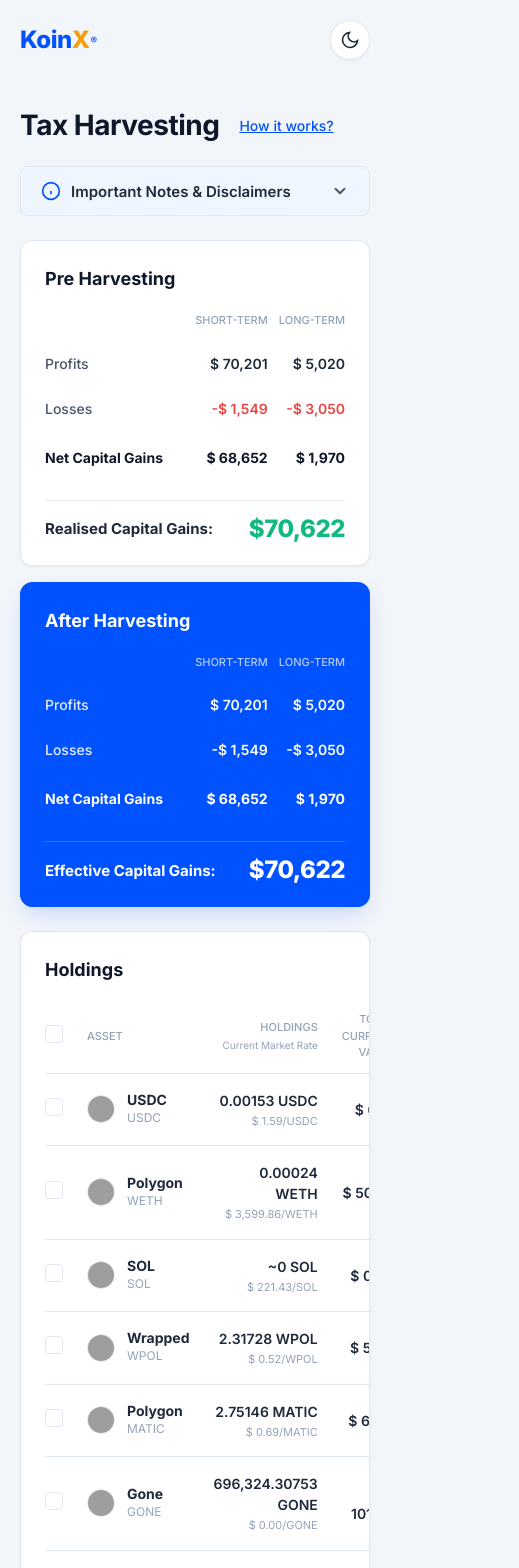
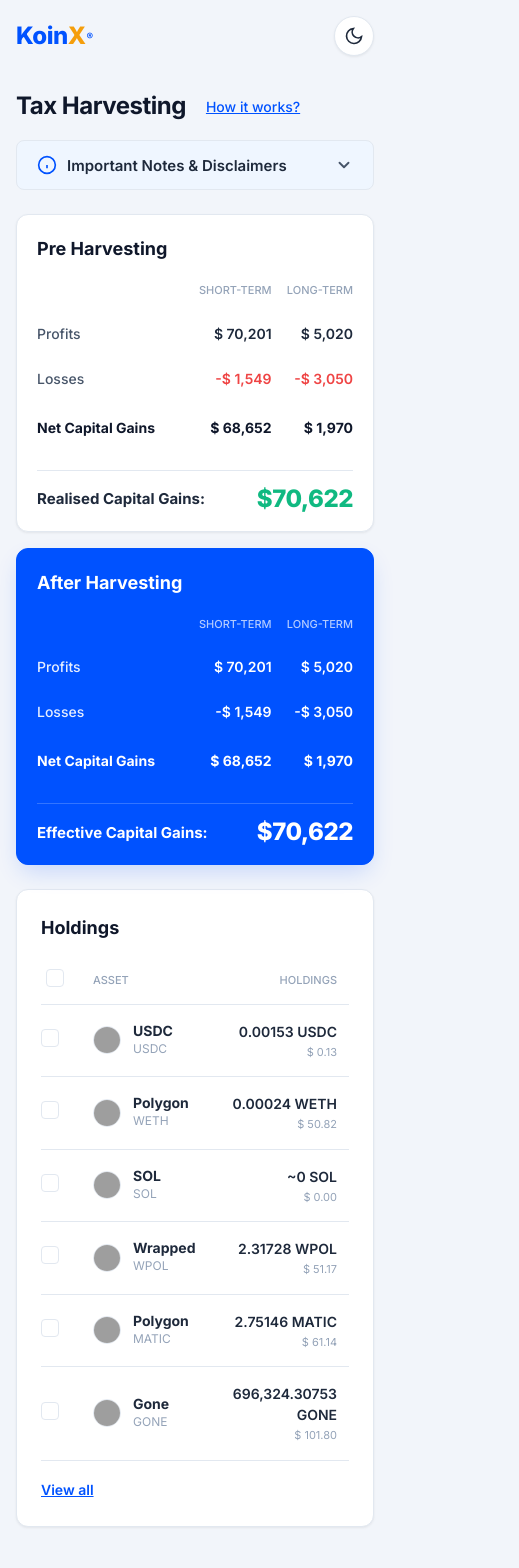
Before and after one commit to rishavtarway/koinx-tax-loss-harvesting, a React (Vite) app: page / in a window 390 px wide. Shown: the top 1568 px of the page, 519 px wide, since content can reach past the window. Built offline with nearby package versions, Linux system fonts and the light colour scheme; grey boxes are pictures that could not be loaded.

Commit message:
feat: implement dynamic system theme synchronizer and mobile responsive columns

```diff
--- a/src/App.jsx
+++ b/src/App.jsx
@@ -7,7 +7,7 @@
 import { computeHarvestedGains } from './utils/calculations';
 
 /**
- * Figma-exact Tax Loss Harvesting Orchestrator App Component
+ * Figma-exact, Mobile Responsive, and System-Theme-Aware Tax Loss Harvesting App Component
  */
 export default function App() {
   const [capitalGains, setCapitalGains] = useState(null);
@@ -16,12 +16,31 @@
   const [loading, setLoading] = useState(true);
   const [error, setError] = useState(null);
 
-  // Theme state: default is light mode matching the main Figma mockup
+  // Theme state synchronized with the OS setting
   const [theme, setTheme] = useState('light');
 
-  // Initialize theme
+  // Automatically load and listen to OS system colors (Light/Dark mode)
   useEffect(() => {
-    document.documentElement.setAttribute('data-theme', 'light');
+    const mediaQuery = window.matchMedia('(prefers-color-scheme: dark)');
+
+    // Set initial state
+    const systemPrefersDark = mediaQuery.matches;
+    const initialTheme = systemPrefersDark ? 'dark' : 'light';
+    setTheme(initialTheme);
+    document.documentElement.setAttribute('data-theme', initialTheme);
+
+    // System theme change listener
+    const handleSystemThemeChange = (e) => {
+      const nextTheme = e.matches ? 'dark' : 'light';
+      setTheme(nextTheme);
+      document.documentElement.setAttribute('data-theme', nextTheme);
+    };
+
+    // Standard media listener binding
+    mediaQuery.addEventListener('change', handleSystemThemeChange);
+    return () => {
+      mediaQuery.removeEventListener('change', handleSystemThemeChange);
+    };
   }, []);
 
   const handleToggleTheme = () => {
@@ -40,7 +59,7 @@
       try {
         setLoading(true);
         const [gainsRes, holdingsRes] = await Promise.all([
-          getCapitalGainsData(600), // simulated premium loading delay
+          getCapitalGainsData(600), // simulated network latency
           getHoldingsData(800)
         ]);
 
--- a/src/components/HoldingsTable.jsx
+++ b/src/components/HoldingsTable.jsx
@@ -37,7 +37,7 @@
 };
 
 /**
- * Figma-exact Holdings Table Component
+ * Figma-exact Holdings Table Component with Mobile Responsiveness
  *
  * @param {object} props
  * @param {Array} props.holdings - Complete array of crypto asset holdings
@@ -101,14 +101,14 @@
               <th style={{ textAlign: 'left' }}>Asset</th>
               <th className="th-right" style={{ textAlign: 'right' }}>
                 <div>Holdings</div>
-                <div style={{ textTransform: 'none', fontSize: '10px', color: 'var(--c-text-muted)', marginTop: '2px', fontWeight: 'normal' }}>
+                <div className="hide-mobile" style={{ textTransform: 'none', fontSize: '10px', color: 'var(--c-text-muted)', marginTop: '2px', fontWeight: 'normal' }}>
                   Current Market Rate
                 </div>
               </th>
-              <th className="th-right" style={{ textAlign: 'right' }}>Total Current Value</th>
-              <th className="th-right" style={{ textAlign: 'right' }}>Short-term</th>
-              <th className="th-right" style={{ textAlign: 'right' }}>Long-Term</th>
-              <th className="th-right" style={{ textAlign: 'right' }}>Amount to Sell</th>
+              <th className="th-right hide-mobile" style={{ textAlign: 'right' }}>Total Current Value</th>
+              <th className="th-right hide-mobile" style={{ textAlign: 'right' }}>Short-term</th>
+              <th className="th-right hide-mobile" style={{ textAlign: 'right' }}>Long-Term</th>
+              <th className="th-right hide-mobile" style={{ textAlign: 'right' }}>Amount to Sell</th>
             </tr>
           </thead>
           <tbody>
@@ -158,25 +158,30 @@
                     </div>
                   </td>
 
-                  {/* Holdings Balance */}
+                  {/* Holdings Balance (responsive subtitle displays Total Current Value in mobile, and Average Buy price in desktop) */}
                   <td className="td-right">
                     <div className="val-primary">
                       {formatFigmaCryptoBalance(holding.totalHolding, holding.coin).replace(` ${holding.coin}`, '')} {holding.coin}
                     </div>
-                    <div className="val-secondary">
+                    {/* Desktop only subtext */}
+                    <div className="val-secondary hide-mobile">
                       $ {holding.averageBuyPrice.toLocaleString("en-US", { minimumFractionDigits: 2, maximumFractionDigits: 2 })}/{holding.coin}
+                    </div>
+                    {/* Mobile only subtext showing Total Current Value */}
+                    <div className="val-secondary show-mobile-only">
+                      {formatFigmaValueCurrency(totalValue)}
                     </div>
                   </td>
 
-                  {/* Total Current Value */}
-                  <td className="td-right">
+                  {/* Total Current Value (Desktop only) */}
+                  <td className="td-right hide-mobile">
                     <div className="val-primary">
                       {formatFigmaValueCurrency(totalValue)}
                     </div>
                   </td>
 
-                  {/* Short-term Gain */}
-                  <td className="td-right">
+                  {/* Short-term Gain (Desktop only) */}
+                  <td className="td-right hide-mobile">
                     <div className={`gain-pill ${getGainClass(holding.stcg.gain)}`}>
                       {formatFigmaTableCurrency(holding.stcg.gain)}
                     </div>
@@ -185,8 +190,8 @@
                     </div>
                   </td>
 
-                  {/* Long-term Gain */}
-                  <td className="td-right">
+                  {/* Long-term Gain (Desktop only) */}
+                  <td className="td-right hide-mobile">
                     <div className={`gain-pill ${getGainClass(holding.ltcg.gain)}`}>
                       {formatFigmaTableCurrency(holding.ltcg.gain)}
                     </div>
@@ -195,8 +200,8 @@
                     </div>
                   </td>
 
-                  {/* Amount to Sell */}
-                  <td className="td-right">
+                  {/* Amount to Sell (Desktop only) */}
+                  <td className="td-right hide-mobile">
                     {isSelected ? (
                       <span className="sell-badge">
                         {formatFigmaCryptoBalance(holding.totalHolding, holding.coin)}
--- a/src/index.css
+++ b/src/index.css
@@ -494,6 +494,47 @@
   color: #ffffff;
 }
 
+/* Responsiveness adjustments matching Figma */
+.show-mobile-only {
+  display: none;
+}
+
+@media (max-width: 768px) {
+  .hero-section {
+    margin-bottom: 16px;
+    align-items: flex-start;
+  }
+
+  .hero-meta h1 {
+    font-size: 24px;
+  }
+
+  .app-container {
+    padding: 0 16px 32px 16px;
+  }
+
+  .nav-header {
+    margin-bottom: 16px;
+    padding: 16px 0;
+  }
+
+  .card-glass {
+    padding: 20px;
+  }
+
+  .holdings-container {
+    padding: 20px 16px;
+  }
+
+  .hide-mobile {
+    display: none !important;
+  }
+
+  .show-mobile-only {
+    display: block !important;
+  }
+}
+
 /* Holdings Card Layout */
 .holdings-container {
   background: var(--bg-card);
```
